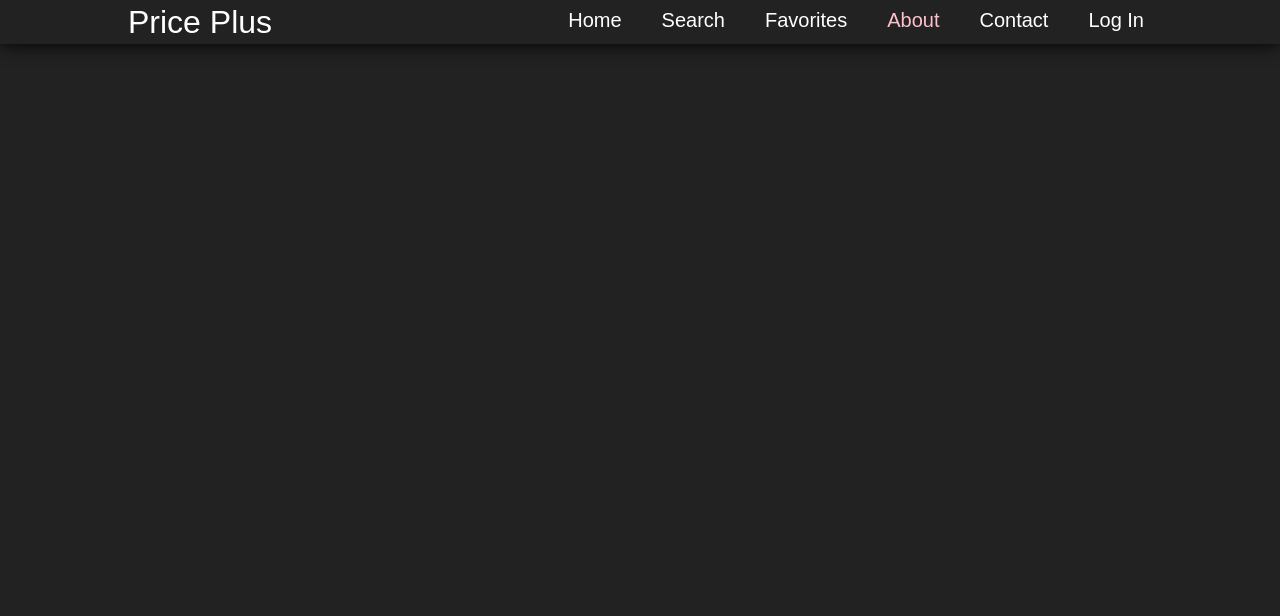
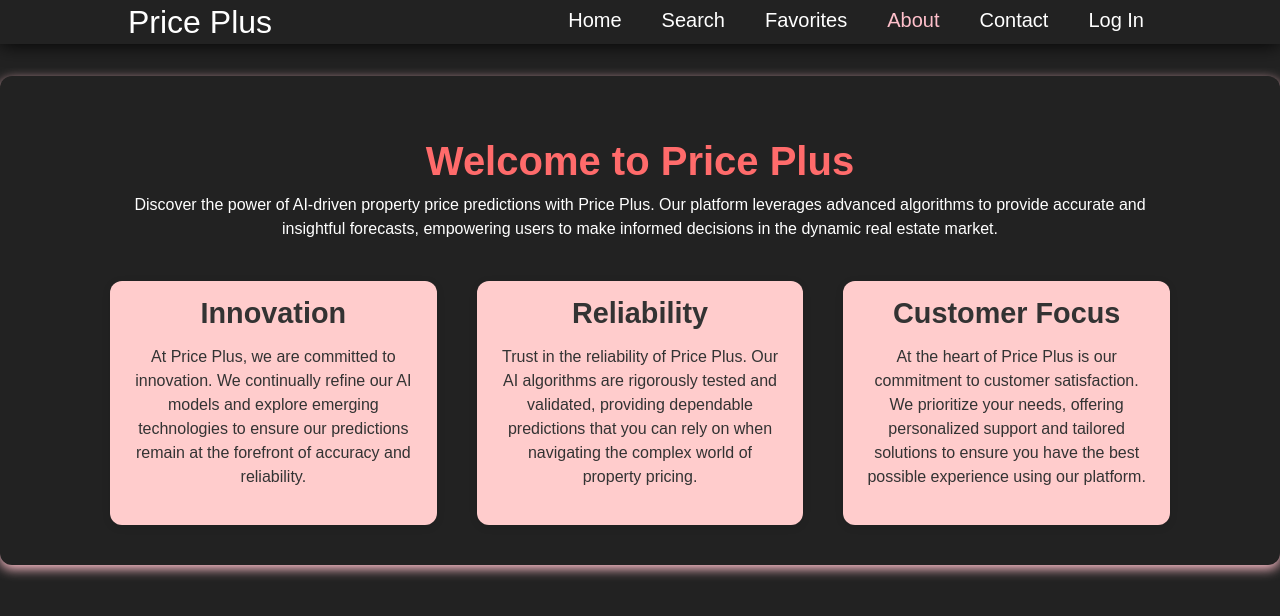
Before and after one commit to Bravo-bit/PricePlus, a React (Create React App) app: page /about in a window 1280 px wide. Shown: the top 616 px of the page. Built offline with nearby package versions, Linux system fonts and the light colour scheme.

Commit message:
added about us page

```diff
--- a/src/components/auth/AuthForm.module.css
+++ b/src/components/auth/AuthForm.module.css
@@ -5,6 +5,7 @@
   border: 1px solid pink;
   border-radius: 5px;
   background-color: transparent;
+  box-shadow: 0 4px 12px pink;
 }
 
 .form h1 {
--- /dev/null
+++ b/src/components/styles/AboutPage.module.css
@@ -0,0 +1,53 @@
+.container {
+  max-width: 1100px;
+  margin: auto;
+  padding: 0 20px;
+}
+
+.header {
+  color: #ff6b6b; /* Redefining color to a more vibrant shade */
+  font-size: 2.5rem; /* Increasing font size for emphasis */
+  margin-bottom: 20px; /* Adding space below the header */
+}
+
+.subheader {
+  color: #333; /* Changing subheader color to a darker shade */
+  font-size: 1.8rem; /* Increasing font size for emphasis */
+}
+
+.aboutus {
+  background-color: transparent; /* Changing background to a light gray */
+  padding: 40px; /* Increasing padding for better spacing */
+  margin: 20px 0;
+  border-radius: 12px; /* Making the border more rounded */
+  box-shadow: 0 4px 12px pink; /* Adding a subtle shadow */
+}
+
+.values {
+  display: grid;
+  grid-template-columns: repeat(
+    auto-fit,
+    minmax(300px, 1fr)
+  ); /* Using auto-fit for dynamic columns */
+  grid-gap: 40px; /* Increasing grid gap for better separation */
+  margin-top: 40px; /* Adding more space between values and header */
+}
+
+.valueitem {
+  background-color: #ffcccc; /* Changing background to a lighter shade of red */
+  color: #333; /* Changing text color to a darker shade */
+  padding: 20px; /* Increasing padding for better spacing */
+  border-radius: 12px; /* Making the border more rounded */
+  box-shadow: 0 2px 8px rgba(0, 0, 0, 0.1); /* Adding a subtle shadow */
+}
+
+.valueitem h2 {
+  margin-top: 0;
+  margin-bottom: 10px; /* Adding space below the subheader */
+}
+
+@media (max-width: 768px) {
+  .values {
+    grid-template-columns: 1fr;
+  }
+}
--- a/src/pages/About.js
+++ b/src/pages/About.js
@@ -1,3 +1,50 @@
-function About() {}
+import styles from "../components/styles/AboutPage.module.css";
+
+function About() {
+  return (
+    <div>
+      <section className={styles["aboutus"]}>
+        <div className={styles["container"]}>
+          <h1 className={styles["header"]}>Welcome to Price Plus</h1>
+          <p>
+            Discover the power of AI-driven property price predictions with
+            Price Plus. Our platform leverages advanced algorithms to provide
+            accurate and insightful forecasts, empowering users to make informed
+            decisions in the dynamic real estate market.
+          </p>
+          <div className={styles["values"]}>
+            <div className={styles["valueitem"]}>
+              <h2 className={styles["subheader"]}>Innovation</h2>
+              <p>
+                At Price Plus, we are committed to innovation. We continually
+                refine our AI models and explore emerging technologies to ensure
+                our predictions remain at the forefront of accuracy and
+                reliability.
+              </p>
+            </div>
+            <div className={styles["valueitem"]}>
+              <h2 className={styles["subheader"]}>Reliability</h2>
+              <p>
+                Trust in the reliability of Price Plus. Our AI algorithms are
+                rigorously tested and validated, providing dependable
+                predictions that you can rely on when navigating the complex
+                world of property pricing.
+              </p>
+            </div>
+            <div className={styles["valueitem"]}>
+              <h2 className={styles["subheader"]}>Customer Focus</h2>
+              <p>
+                At the heart of Price Plus is our commitment to customer
+                satisfaction. We prioritize your needs, offering personalized
+                support and tailored solutions to ensure you have the best
+                possible experience using our platform.
+              </p>
+            </div>
+          </div>
+        </div>
+      </section>
+    </div>
+  );
+}
 
 export default About;
```
